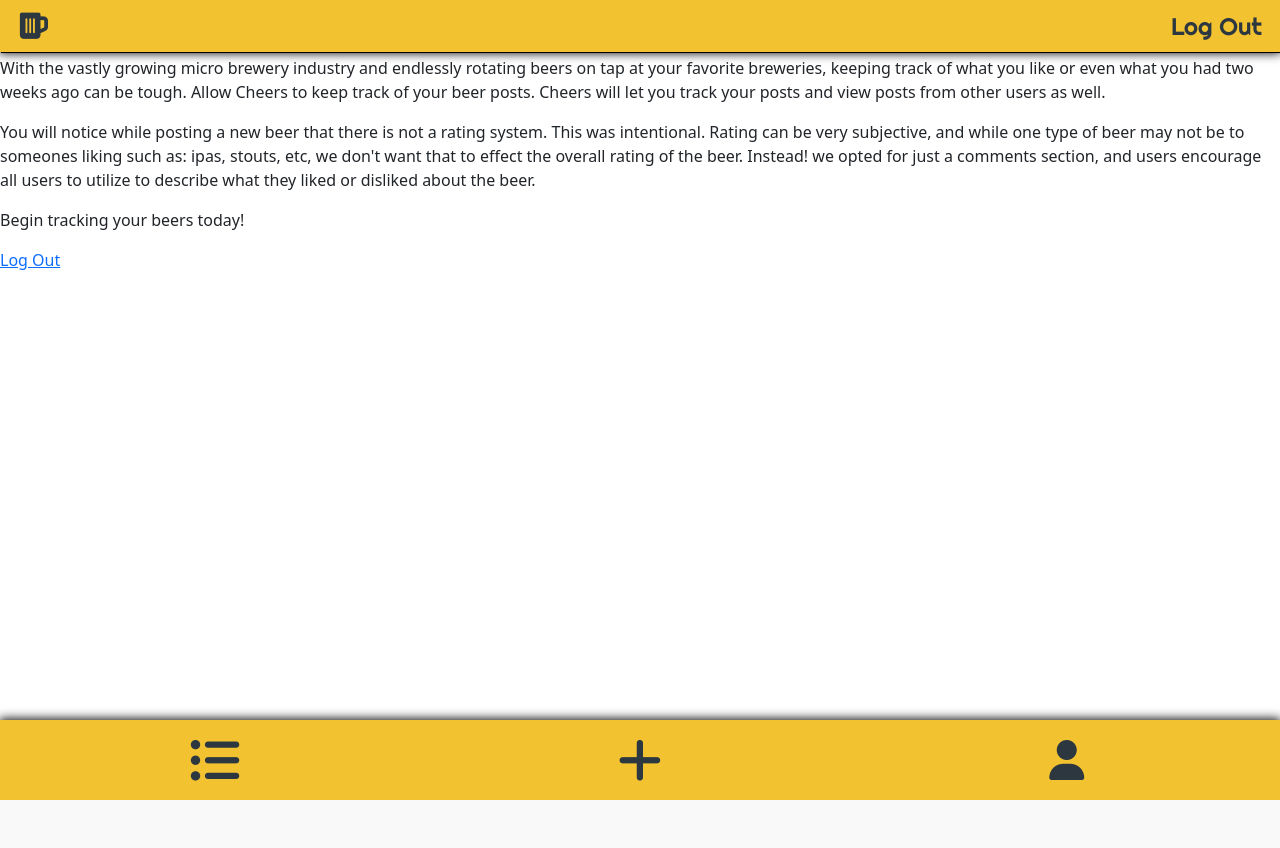
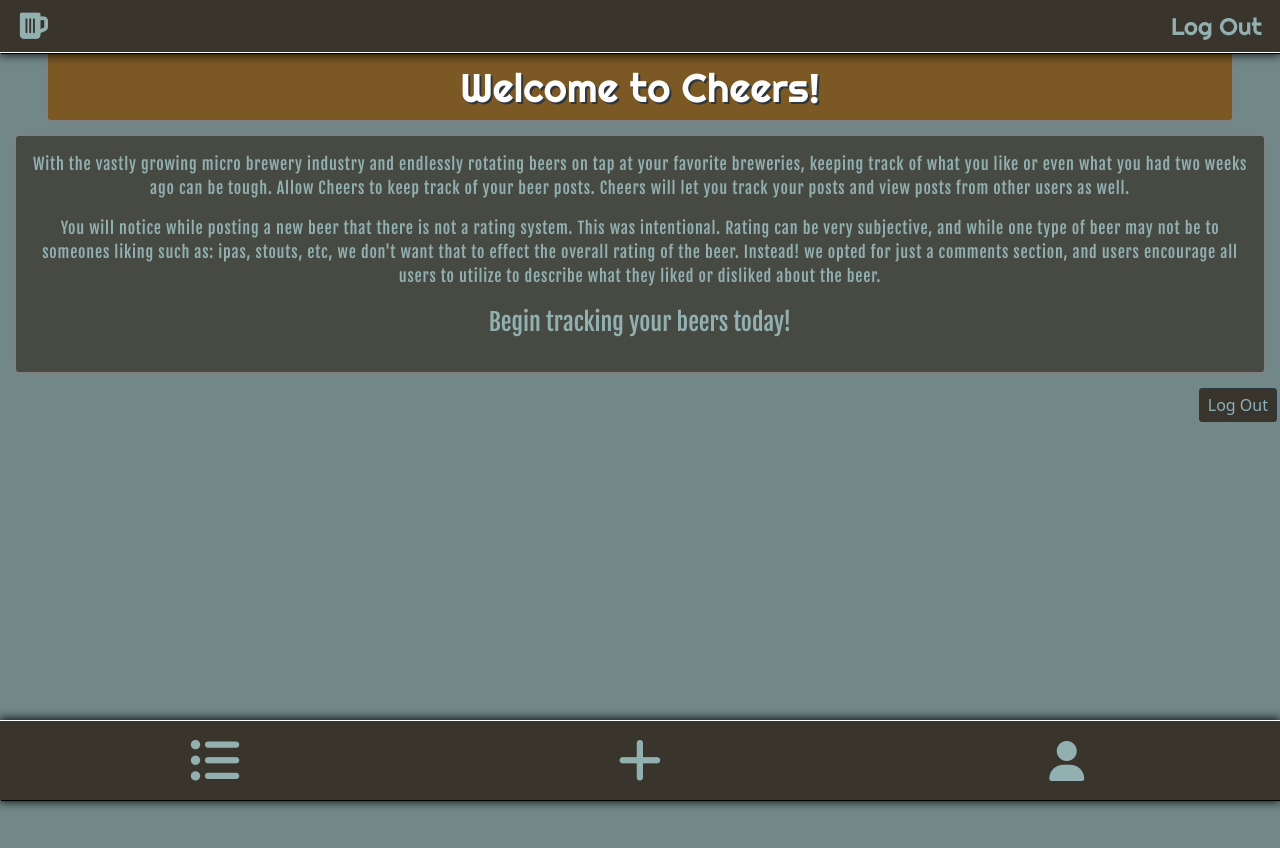
Before and after one commit to isha5258/cheers, a Flask app: page / in a window 1280 px wide. Before the commit the page ends 800 px from the top, so only its background shows below. Run offline with Flask 2, Linux system fonts and the light colour scheme; the visitor is signed in with stand-in values (Sample User, id 1); parts of the project's set-up code (start-up, migrations or seed data) failed here and were passed over; some libraries are stand-ins or nearby versions.

Commit message:
style info page and index page, and revise css on previous css

```diff
--- a/myapp/static/create_update.css
+++ b/myapp/static/create_update.css
@@ -6,8 +6,8 @@
 }
 
 .form-group > h3 {
-  background-color: #595140;
-  color: #F2C48D;
+  background-color: #7b5824;
+  color: white;
   text-shadow:  2px 2px 0px #2C3740;
   height: 10vmin;
   display: flex;
@@ -19,12 +19,12 @@
 }
 
 .form-field {
-  background-color:  rgb(232, 231, 231);
+  background-color: rgba(57,52,44, .5);
+  color: #92b0b0;
   width: 100%;
   height: 100%;
   box-shadow: .5px 1px .5px grey, .2px .2px 10px .75px grey;
   border-radius: 0 0 3px 3px !important;
-  color: #595140;
   font-family: 'Fjalla One', sans-serif;
 }
 
@@ -34,8 +34,9 @@
 }
 
 .form-btn {
-  background-color: #595140;
-  color: #F2C48D;
+  background-color: rgb(57,52,44);
+  color: #92b0b0;
+  text-shadow:  2px 2px 0px #2C3740;
   border-radius: 3px ;
   margin: 0 3px 3px 0;
   text-decoration: none;
@@ -44,6 +45,7 @@
 }
 
 .form-btn:hover {
-  background-color: #F2C48D;
-  color: #595140;
+  background-color: #7b5824;
+  color: white;
+  text-shadow: none;
 }
--- a/myapp/static/style.css
+++ b/myapp/static/style.css
@@ -2,12 +2,13 @@ body {
   height: 100vh;
   background-repeat: no-repeat;
   background-position:center;
+  background-color: #728888 !important ;
 }
 
 /* top navbar */
 .nav-top {
   grid-area: nav;
-  background-color: #F2C230;
+  background-color: rgb(57,52,44);
   position: fixed;
   top: 0;
   width: 100%;
@@ -18,6 +19,7 @@ body {
   box-shadow: .5px 1px .5px black, .2px .2px 10px .75px black;
   list-style-type: none;
   z-index: 999;
+  border-bottom: 1px solid white;
 }
 
 .top-one {
@@ -33,7 +35,7 @@ body {
   display: block;
   padding: 8px;
   text-decoration: none;
-  color: #2C3740;
+  color: #92b0b0;
   font-size: 1.5rem;
   font-family: 'Righteous', sans-serif;
 }
@@ -48,7 +50,7 @@ body {
 
 /* bottom navbar */
 .nav-bottom {
-  background-color: #F2C230;
+  background-color: rgb(57,52,44);
   list-style-type: none;
   position:fixed;
   bottom: 0;
@@ -61,6 +63,7 @@ body {
   height: 5rem;
   box-shadow: .5px 1px .5px black, .2px .2px 10px .75px black;
   z-index: 999;
+  border-top: 1px solid white;
 }
 
 .nav-bottom-link {
@@ -87,7 +90,7 @@ body {
 }
 
 .bottom-i {
-  color: #2C3740 ;
+  color: #92b0b0 ;
   width: 3rem;
   display: flex;
   align-items: center;
--- a/myapp/static/user_brewery_posts.css
+++ b/myapp/static/user_brewery_posts.css
@@ -7,13 +7,13 @@ body {
 
 .profile-brewery-posts-container {
   margin-top: 52px;
-  background-color: #F2D680;
+  background-color: #728888;
 }
 
 .user-profile-welcome {
   text-shadow:  2px 2px 0px #2C3740;
-  background-color: #A66D03;
-  color: #F2DFA7;
+  background-color: #7b5824;
+  color: #ffffff;
   height: 12vmin;
   display: flex;
   justify-content: center;
@@ -32,17 +32,16 @@ body {
 
 .profile-post-container {
   margin: 2vmin .5rem 0;
-  margin-top: 2vmin;
   box-shadow: .5px 1px .5px grey, .2px .2px 10px .75px grey;
-  background-color: #F2DFA7;
+  background-color: rgba(57,52,44, .75);
   font-family: 'Fjalla One', sans-serif;
   border-radius: 3px;
 }
 
 .profile-beername {
   text-shadow:  2px 2px 0px #2C3740;
-  background-color: #A66D03;
-  color: #F2DFA7;
+  background-color: #7b5824;
+  color: #ffffff;
   height: 12vmin;
   display: flex;
   align-items: center;
@@ -53,19 +52,18 @@ body {
 .profile-post-container > .post-comment{
   text-decoration: underline;
   margin: 0 0 0 .5rem;
-  color: #595140;
+  color: #92b0b0;
   font-size: 1.2rem;
 }
 
 .profile-post-container > .post-text{
   margin: .15rem 0 0 .75rem;
-  color: #595140;
+  color: #92b0b0;
   font-size: .8rem;
 }
 
 .profile-post-date {
-  color: #595140;
-  opacity: 50%;
+  color: #92b0b0;
   font-size: .75rem;
   padding-top: 1.2rem;
   margin: 0 0 0 .25rem;
--- a/myapp/static/welcome.css
+++ b/myapp/static/welcome.css
@@ -0,0 +1,73 @@
+.welcome-page {
+  margin: 3rem 0;
+}
+
+.welcome-to-cheers {
+  background-color: #7b5824;
+  color: #fefdfc;
+  text-shadow:  2px 2px 0px #2C3740;
+  font-size: 7vmin;
+  font-weight: 700;
+  font-family: 'Righteous', sans-serif;
+  padding-top: 1rem;
+  display: flex;
+  justify-content: center;
+  margin: 0 3rem;
+  border-radius: 3px;
+  box-shadow: .5px 1px .5px grey, .2px .2px 10px .75px grey;
+}
+
+.welcome-p {
+  display: flex;
+  flex-wrap: wrap;
+  justify-content: center;
+  margin: 1rem 1rem;
+  padding: 1rem;
+  box-shadow: .5px 1px .5px grey, .2px .2px 10px .75px grey;
+  background-color: rgba(57,52,44, .75);
+  font-family: 'Fjalla One', sans-serif;
+  border-radius: 3px;
+  color: #92b0b0;
+}
+
+.p {
+  text-align: center;
+  letter-spacing: .05rem;
+}
+
+.p3 {
+  font-size: 1.5rem;
+}
+
+.logout-link {
+  background-color: rgb(57,52,44);
+  color: #92b0b0;
+  text-shadow:  2px 2px 0px #2C3740;
+  border-radius: 3px ;
+  margin: 0 3px 3px 0;
+  text-decoration: none;
+  padding: .25rem .5rem;
+  border: 1px solid #2C3740;
+}
+
+.logout-link-container {
+  display: flex;
+  justify-content: flex-end;
+}
+
+.logout-link {
+  background-color: rgb(57,52,44);
+  color: #92b0b0;
+  text-shadow:  2px 2px 0px #2C3740;
+  border-radius: 3px ;
+  margin: 0 3px 3px 0;
+  text-decoration: none;
+  padding: .25rem .5rem;
+  border: 1px solid #2C3740;
+}
+
+.logout-link:hover {
+  background-color: #7b5824;
+  color: white;
+  text-shadow: none;
+}
--- a/myapp/templates/info.html
+++ b/myapp/templates/info.html
@@ -1,17 +1,29 @@
 {% extends "base.html" %}
 {% block content %}
-  <div class="welcom-page">
+<div class="welcome-page">
+  <div class="welcome-to-cheers">
     <h1>Welcome to Cheers!</h1>
-    <p>With the vastly growing micro brewery industry and endlessly rotating beers on tap at your favorite breweries, keeping track of what you like or even what you had two weeks ago can be tough. Allow Cheers to keep track of your beer posts. Cheers will let you track your posts and view posts from other users as well.
+  </div>
+  <div class="welcome-p">
+    <p class="p">With the vastly growing micro brewery industry and endlessly rotating beers on tap at your favorite
+      breweries,
+      keeping track of what you like or even what you had two weeks ago can be tough. Allow Cheers to keep track of your
+      beer posts. Cheers will let you track your posts and view posts from other users as well.
     </p>
-    <p> You will notice while posting a new beer that there is not a rating system. This was intentional. Rating can be very subjective, and while one type of beer may not be to someones liking such as: ipas, stouts, etc, we don't want that to effect the overall rating of the beer. Instead! we opted for just a comments section, and users encourage all users to utilize to describe what they liked or disliked about the beer. </p>
-    <p>Begin tracking your beers today!</p>
+    <p class="p"> You will notice while posting a new beer that there is not a rating system. This was intentional.
+      Rating can be
+      very subjective, and while one type of beer may not be to someones liking such as: ipas, stouts, etc, we don't
+      want that to effect the overall rating of the beer. Instead! we opted for just a comments section, and users
+      encourage all users to utilize to describe what they liked or disliked about the beer. </p>
+    <p class="p3">Begin tracking your beers today!</p>
+  </div>
   {% if current_user.is_authenticated %}
-    <div class="logout-link">
-      <a href="{{url_for('users.logout')}}">Log Out</a>
+  <div class="logout-link-container">
+    <a class="logout-link" href="{{url_for('users.logout')}}">Log Out</a>
   </div>
+
   {% else %}
-    <div>
+  <div class="login-register-container">
     <div class="login-link">
       <a href="{{url_for('users.login')}}">Log In</a>
     </div>
--- a/myapp/templates/user_brewery_posts.html
+++ b/myapp/templates/user_brewery_posts.html
@@ -1,7 +1,7 @@
 {% extends "base.html" %}
 {% block content %}
 <div class="profile-brewery-posts-container">
-  <div class="jumbotron">
+  <div>
     <div class="user-profile-welcome" align="center">
       <h1> {{user.username}}</h1>
     </div>
```
Also changed, not shown: other parts of myapp/static/style.css (+88 -12 lines), myapp/static/brewery_post.css (+16 -15 lines), myapp/templates/index.html (+8 -7 lines). Lines whose indentation alone changed are shown as unchanged.
